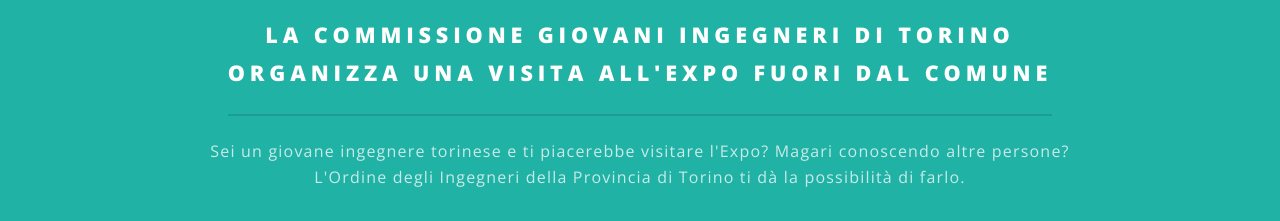
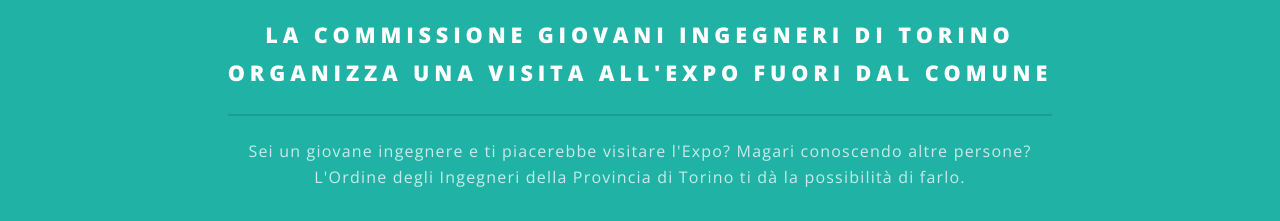
Before and after one commit to dmainardi/sitoVisitaExpo, a plain HTML site: page index.html in a window 1280 px wide. Shown: the part 880-1101 px from the top of the page. Drawn offline with nearby package versions, Linux system fonts and the light colour scheme.

Commit message:
Tolta la parola 'torinese' dalla frase 'Sei un giovane ingegnere torinese...'

```diff
--- a/index.html
+++ b/index.html
@@ -54,7 +54,7 @@
 							<header class="major">
 								<h2>La Commissione Giovani ingegneri di Torino<br/>
                                 organizza una visita all'Expo fuori dal comune</h2>
-                                <p>Sei un giovane ingegnere torinese e ti piacerebbe visitare l'Expo? Magari conoscendo altre persone?<br/>
+                                <p>Sei un giovane ingegnere e ti piacerebbe visitare l'Expo? Magari conoscendo altre persone?<br/>
                                     L'Ordine degli Ingegneri della Provincia di Torino ti dà la possibilità di farlo.</p>
                                 <h4>19 settembre 2015</h4>
 							</header>
```
